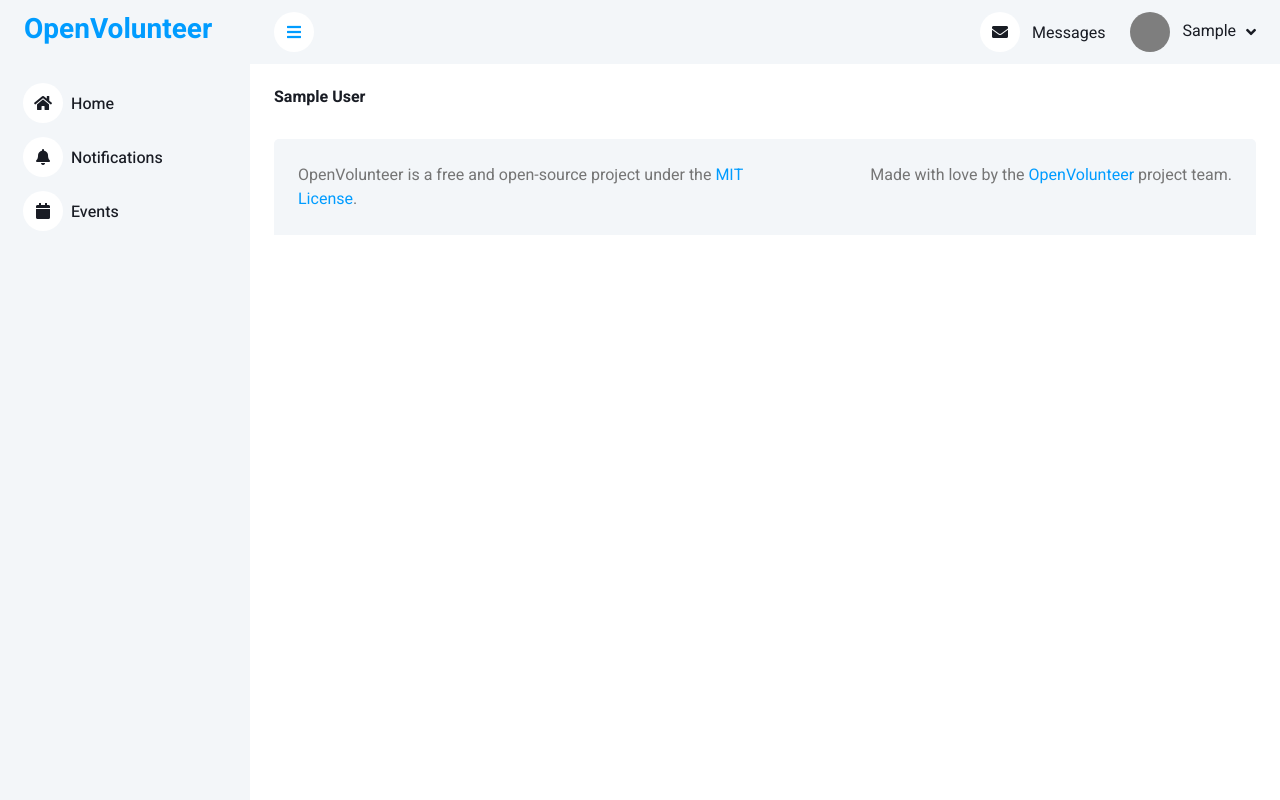
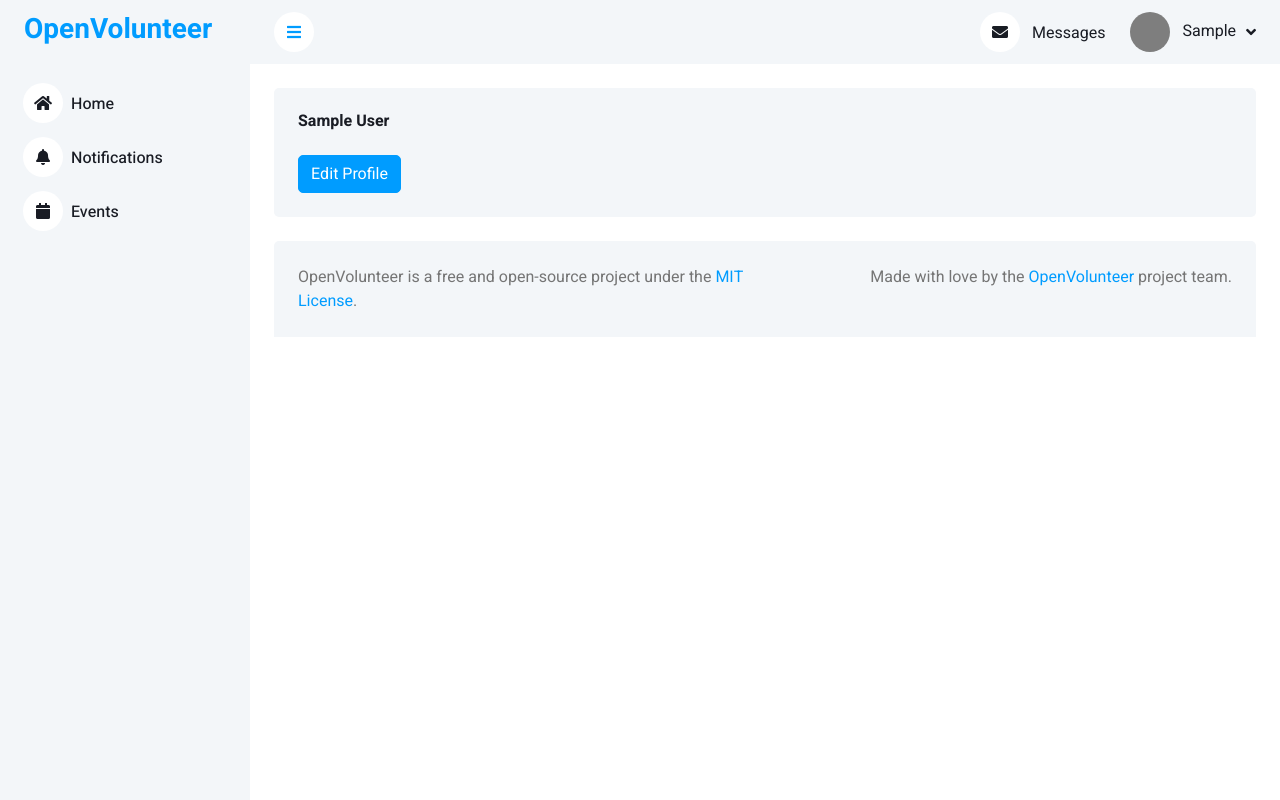
Before and after one commit to rodneygauna/openvolunteer, a Flask app: a page that uses web/templates/users/account.html in a window 1280 px wide. Run offline with Flask 3, Linux system fonts and the light colour scheme; the visitor is signed in with stand-in values (Sample User, id 1); data comes from the database, SQL or seed files in the repository; some libraries are stand-ins or nearby versions.

Commit message:
ability to edit profile information

```diff
--- a/web/templates/users/account.html
+++ b/web/templates/users/account.html
@@ -1,3 +1,14 @@
 {% extends '_base.html' %}{% block content %}
-<h6>{{ user.first_name }} {{ user.last_name }}</h6>
+<div class="row g-4">
+  <div class="col-sm-12">
+    <div class="bg-light rounded h-100 p-4">
+      <h6 class="mb-4">{{ user.first_name }} {{ user.last_name }}</h6>
+      {% if current_user.id == user.id %}
+      <a href="{{ url_for('users.edit_profile') }}" class="btn btn-primary"
+        >Edit Profile</a
+      >
+      {% endif %}
+    </div>
+  </div>
+</div>
 {% endblock content %}
--- a/web/users/views.py
+++ b/web/users/views.py
@@ -23,6 +23,7 @@ from flask_login import (
 from flask_mail import Message
 from users.forms import (
     RegisterUserForm,
+    EditProfileForm,
     LoginForm,
     ChangePasswordForm,
     ShortCodeForm,
@@ -185,7 +186,7 @@ def logout():
                 methods=['GET', 'POST'])
 @login_required
 def user_profile(first_name, last_name):
-    """Routes the current user to their profile page"""
+    """Routes to a user's profile page. This is public."""
     user = User.query.filter_by(
         first_name=first_name,
         last_name=last_name).first_or_404()
@@ -198,26 +199,23 @@ def user_profile(first_name, last_name):
 # Route - Edit User Account
 @users_bp.route('/edit_profile', methods=['GET', 'POST'])
 @login_required
-def edit_profile(user_id):
+def edit_profile():
     """Routes the current user to their profile page"""
-    user = User.query.get_or_404(user_id)
-    form = RegisterUserForm(obj=user)
-    if user != current_user:
-        return render_template("40X.html",
-                               title="OpenVolunteer - 403 Unauthorized",
-                               error_code="403"), 403
-    else:
-        if form.validate_on_submit():
-            form.populate_obj(user)
-            user.updated_by = current_user.id
-            user.updated_date = datetime.utcnow()
-            db.session.commit()
-            flash('Your account has been updated.', 'success')
-            return redirect(url_for('users.user_profile', user_id=user.id))
+    user = User.query.get_or_404(current_user.id)
+    form = EditProfileForm(obj=user)
+    if form.validate_on_submit():
+        form.populate_obj(user)
+        user.updated_by = current_user.id
+        user.updated_date = datetime.utcnow()
+        db.session.commit()
+        flash('Your account has been updated.', 'success')
+        return redirect(url_for('users.user_profile',
+                                first_name=user.first_name,
+                                last_name=user.last_name))
 
     return render_template('users/edit_profile.html',
-                           title='OpenVolunteer - Account',
-                           user=user)
+                           title='OpenVolunteer - Edit Profile',
+                           form=form, user=user)
 
 
 # Route - Change Password
```
Also changed, not shown: web/templates/users/edit_profile.html (+0 -8 lines), web/users/forms.py (+11 -0 lines).
